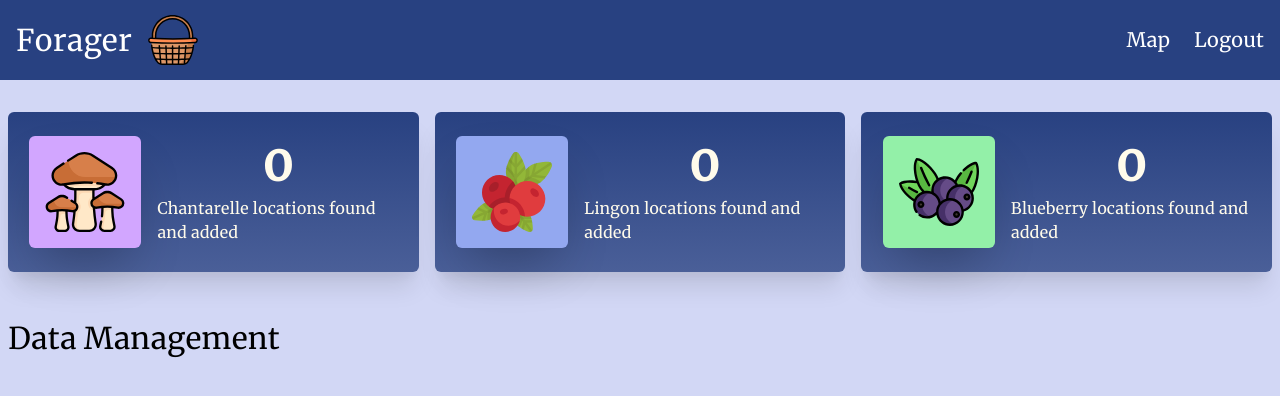
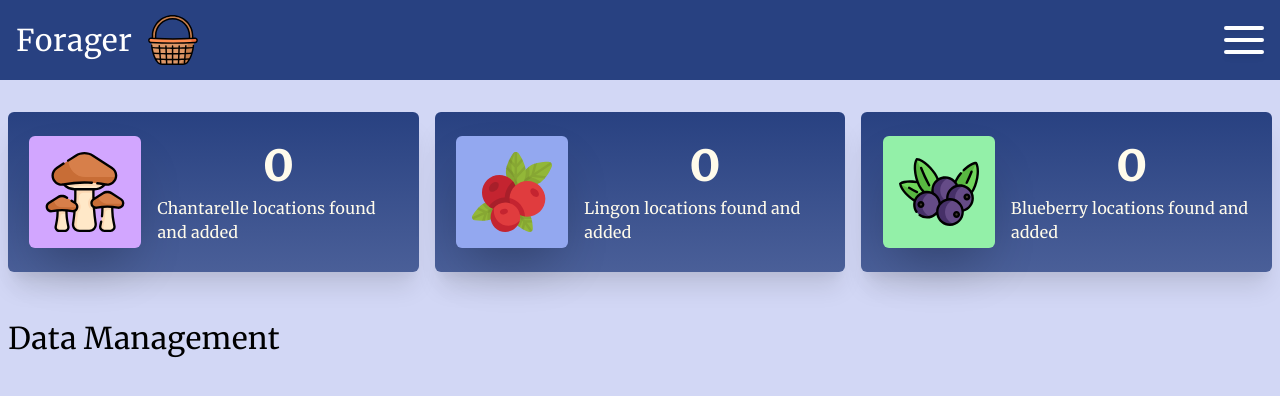
Before and after one commit to Alegherix/Forager, a React (Create React App) app: page /dashboard in a window 1280 px wide. Shown: the top 396 px of the page. Built offline with nearby package versions, Linux system fonts and the light colour scheme; no server answers; the database is empty; sample sign-in values are in the browser's storage.

Commit message:
fixed navbar, updated Forage component to show images in a grid

```diff
--- a/src/auth/authOperations.ts
+++ b/src/auth/authOperations.ts
@@ -19,7 +19,7 @@ if (!firebase.apps.length) {
 const firestore = firebase.firestore();
 const auth = firebase.auth();
 
-export function collectedForages() {
+export function collectedForages(): Promise<IDBForageEntity[]> {
   return firestore
     .collection('forages')
     .where('uid', '==', auth.currentUser?.uid)
@@ -44,6 +44,23 @@ export function collectedForages() {
     });
 }
 
+export async function getForage(id: string): Promise<IDBForageEntity> {
+  const docRef = await firestore.collection('forages').doc(id);
+  return docRef.get().then((doc) => {
+    const { lat, lng, name, url, createdAt, images } = doc.data() as any;
+    const forageEntity: IDBForageEntity = {
+      lat,
+      lng,
+      name,
+      url,
+      createdAt,
+      id: docRef.id,
+      images,
+    };
+    return forageEntity;
+  });
+}
+
 export const saveToDatabase = async ({
   lat,
   lng,
@@ -64,8 +81,6 @@ export const saveToDatabase = async ({
 
 export const saveImageToForage = async (imageUrl: string, id: string) => {
   if (!auth.currentUser) return;
-  console.log(`Trying to save to ${id}`);
-
   const forageRef = firestore.collection('forages').doc(id);
   await forageRef.update({
     images: firebase.firestore.FieldValue.arrayUnion(imageUrl),
--- a/src/components/Navbar.tsx
+++ b/src/components/Navbar.tsx
@@ -3,11 +3,48 @@ import { useHistory } from 'react-router-dom';
 import { useAuth } from '../hooks/useAuth';
 import BasketSVG from './svg/Basket';
 
+const Burger = ({ setOpen, open }) => {
+  const handleBurger = (e) => {
+    e.preventDefault();
+    setOpen(!open);
+  };
+
+  return (
+    <div
+      onClick={handleBurger}
+      className="flex flex-col items-center justify-center relative cursor-pointer h-8"
+    >
+      <div
+        className={`w-10 h-1 bg-white rounded-md shadow-md transform duration-200 ease-in-out -translate-y-2 ${
+          open && 'rotate-45 translate-y-full'
+        }`}
+      ></div>
+      <div
+        className={`w-10 h-1 bg-white rounded-md shadow-md transform duration-75 ease-in-out ${
+          open && '-translate-x-14 opacity-0 shadow-none'
+        }`}
+      ></div>
+      <div
+        className={`w-10 h-1 bg-white rounded-md shadow-md transform duration-200 ease-in-out translate-y-2 ${
+          open && '-rotate-45 -translate-y-full'
+        }`}
+      ></div>
+    </div>
+  );
+};
+
 const Navbar = () => {
   const { logout } = useAuth();
   const history = useHistory();
+  const [open, setOpen] = React.useState(false);
+
   return (
-    <nav className="w-full bg-marine h-20 flex justify-between px-4 mb-8 items-center text-white">
+    <nav
+      // pb-4 =16px, 80px is baseline height, 100px is ul
+      style={{ height: open ? 'calc(100px + 80px + 16px)' : '80px' }}
+      className="flex flex-col bg-marine w-full text-white mb-8"
+    >
+      <div className="flex justify-between items-center h-full w-full px-4">
         <div
           className="flex items-center
         "
@@ -15,19 +52,15 @@ const Navbar = () => {
           <h1 className="text-3xl mr-4">Forager</h1>
           <BasketSVG />
         </div>
-      <div className="flex text-xl">
-        <button
-          className="hover:underline p-2 mr-4"
-          onClick={() => {
-            history.push('/');
-          }}
-        >
-          Map
-        </button>
-        <button className="hover:underline" onClick={logout}>
-          Logout
-        </button>
+        <Burger open={open} setOpen={setOpen} />
       </div>
+      {open && (
+        <ul className="flex items-center justify-center flex-col bg-marine gap-2 text-xl pb-4">
+          <li onClick={() => history.push('/dashboard')}>Dashboard</li>
+          <li onClick={() => history.push('/')}>Map</li>
+          <li onClick={logout}>Logout</li>
+        </ul>
+      )}
     </nav>
   );
 };
--- a/src/components/UploadForm.tsx
+++ b/src/components/UploadForm.tsx
@@ -1,8 +1,11 @@
 import { useState } from 'react';
-import firebase, { saveImageToForage } from '../auth/authOperations';
+import firebase, { getForage, saveImageToForage } from '../auth/authOperations';
+import { useHistory } from 'react-router-dom';
 
 const UploadForm = ({ id }) => {
   const [image, setImage] = useState<File>();
+  const [submitting, setSubmitting] = useState(false);
+  const history = useHistory();
 
   const handleChange = (e) => {
     const file = e.target.files[0];
@@ -17,6 +20,7 @@ const UploadForm = ({ id }) => {
 
   const handleSubmit = async (e) => {
     e.preventDefault();
+    setSubmitting(true);
     if (!image) return;
 
     const storageRef = firebase.storage().ref();
@@ -24,6 +28,9 @@ const UploadForm = ({ id }) => {
     await imageRef.put(image);
     const url = await imageRef.getDownloadURL();
     await saveImageToForage(url, id);
+    const newForage = await getForage(id);
+    history.push('/forage', newForage);
+    setSubmitting(false);
   };
 
   return (
@@ -35,7 +42,12 @@ const UploadForm = ({ id }) => {
           accept="image/png, image/jpeg, image/webp"
           onChange={handleChange}
         />
-        <button className="w-28">Upload File</button>
+        <button
+          disabled={submitting}
+          className="p-2 bg-blue-500 rounded-md w-28 disabled:opacity-50"
+        >
+          Upload File
+        </button>
       </form>
     </div>
   );
--- a/src/index.css
+++ b/src/index.css
@@ -17,10 +17,6 @@
 }
 
 @layer base {
-  body {
-    @apply overflow-hidden;
-  }
-
   .marineTransition {
     @apply bg-gradient-to-b from-marine to-paleMarine;
   }
--- a/src/pages/Forage.tsx
+++ b/src/pages/Forage.tsx
@@ -17,23 +17,31 @@ const Forage: React.FC = () => {
 
   return (
     <>
-      <main>
+      <main className="bg-clouds min-h-screen pb-4">
         <Navbar />
-        <div className=" mx-auto flex justify-center flex-col text-center">
-          <p>{JSON.stringify(forage)}</p>
-          <h1>{forage?.name}</h1>
-          <p>Lat: {forage?.lat}</p>
-          <p>Lng: {forage?.lng}</p>
-          {forage?.images && (
-            <img
-              width={100}
-              height={100}
-              src={forage?.images[0]}
-              alt={forage.name}
-            />
-          )}
-
-          <UploadForm id={forage?.id} />
+        <div className="flex justify-center flex-col text-center max-w-screen-xl mx-auto px-2">
+          <h2 className="text-3xl font-bold mb-2 text-left">
+            Your saved Images for this location
+          </h2>
+          <div className="grid grid-cols-1 md:grid-cols-2 xl:grid-cols-3 mx-auto">
+            {forage?.images &&
+              forage?.images.map((img) => {
+                return (
+                  <img
+                    key={img}
+                    className="w-80 h-80 max-w-xs rounded-md mr-4 mb-4"
+                    src={img}
+                    alt={forage.name}
+                  />
+                );
+              })}
+          </div>
+          <section className="text-left mt-8">
+            <h2 className="text-3xl font-bold mb-2">
+              Upload an image of your location
+            </h2>
+            <UploadForm id={forage?.id} />
+          </section>
         </div>
       </main>
     </>
--- a/src/pages/ForageMap.tsx
+++ b/src/pages/ForageMap.tsx
@@ -84,7 +84,7 @@ function ForageMap() {
   if (!isLoaded) return <div>Loading...</div>;
 
   return (
-    <main className="relative">
+    <main className="relative overflow-hidden">
       <Locate panTo={panTo} />
       <ForagePicker setSelectedForage={setSelectedUIForage} />
       <Settings />
--- a/tailwind.config.js
+++ b/tailwind.config.js
@@ -11,6 +11,7 @@ module.exports = {
       colors: {
         marine: '#284181',
         paleMarine: '#284181CC',
+        clouds: '#D2D7F5',
       },
       width: {
         18: '74px',
@@ -23,6 +24,7 @@ module.exports = {
   variants: {
     extend: {
       borderColor: ['focus', 'hover'],
+      opacity: ['disabled'],
     },
   },
   plugins: [],
```
Also changed, not shown: todo.txt. Lines whose indentation alone changed are shown as unchanged.
